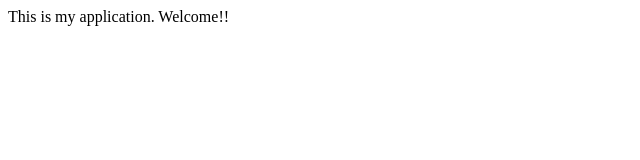
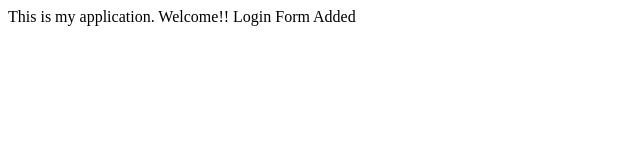
Before and after one commit to JAP-18/AkhtarProject, a plain HTML site: page index.html in a window 1280 px wide. Shown: the whole page, without its empty margins (0-640 px from the left). Drawn offline with Linux system fonts and the light colour scheme.

```diff
--- a/index.html
+++ b/index.html
@@ -4,5 +4,6 @@
     </head>
     <body>
         This is my application. Welcome!!
+        Login Form Added
     </body>
 </html>
```
Also changed, not shown: 1 other file.
